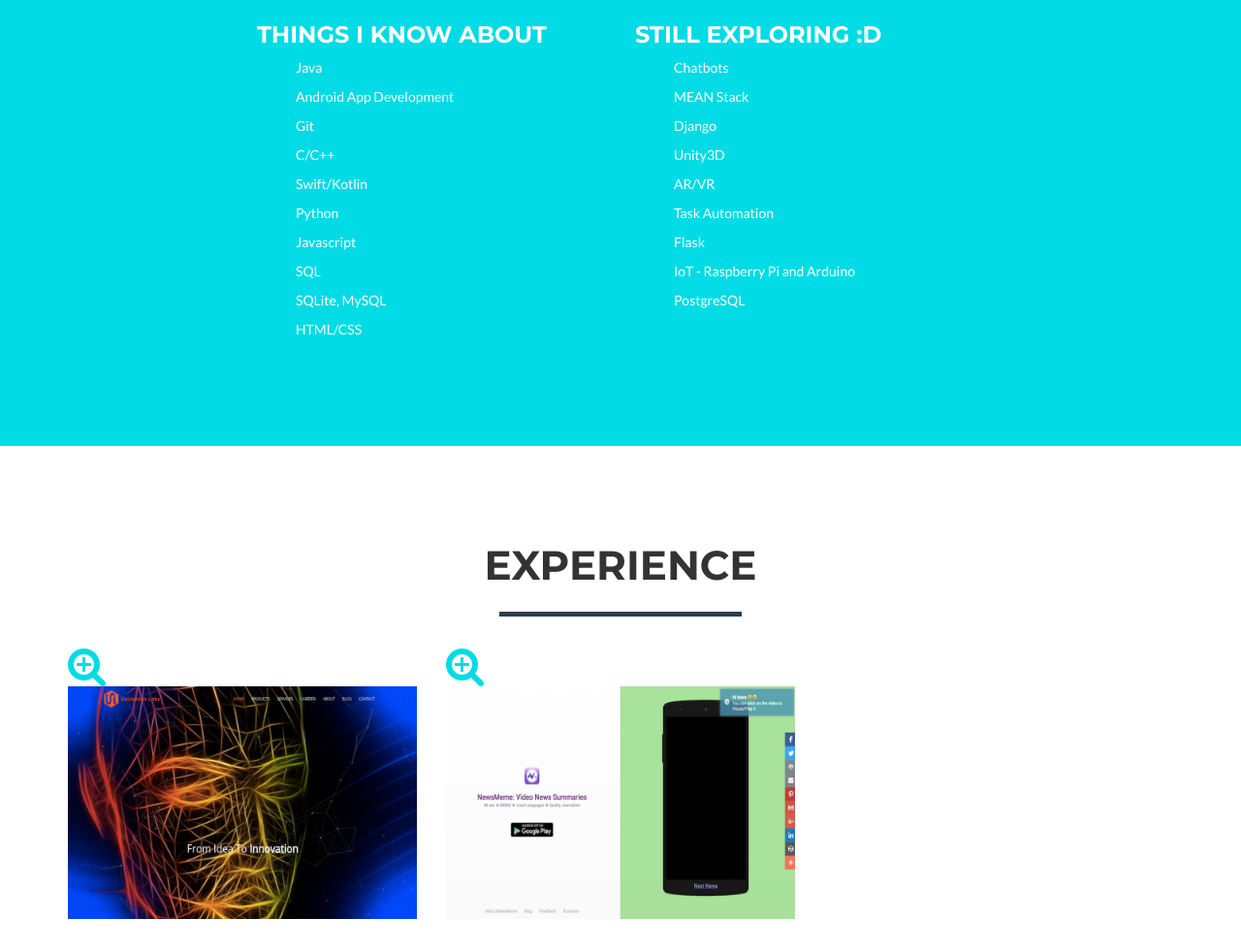
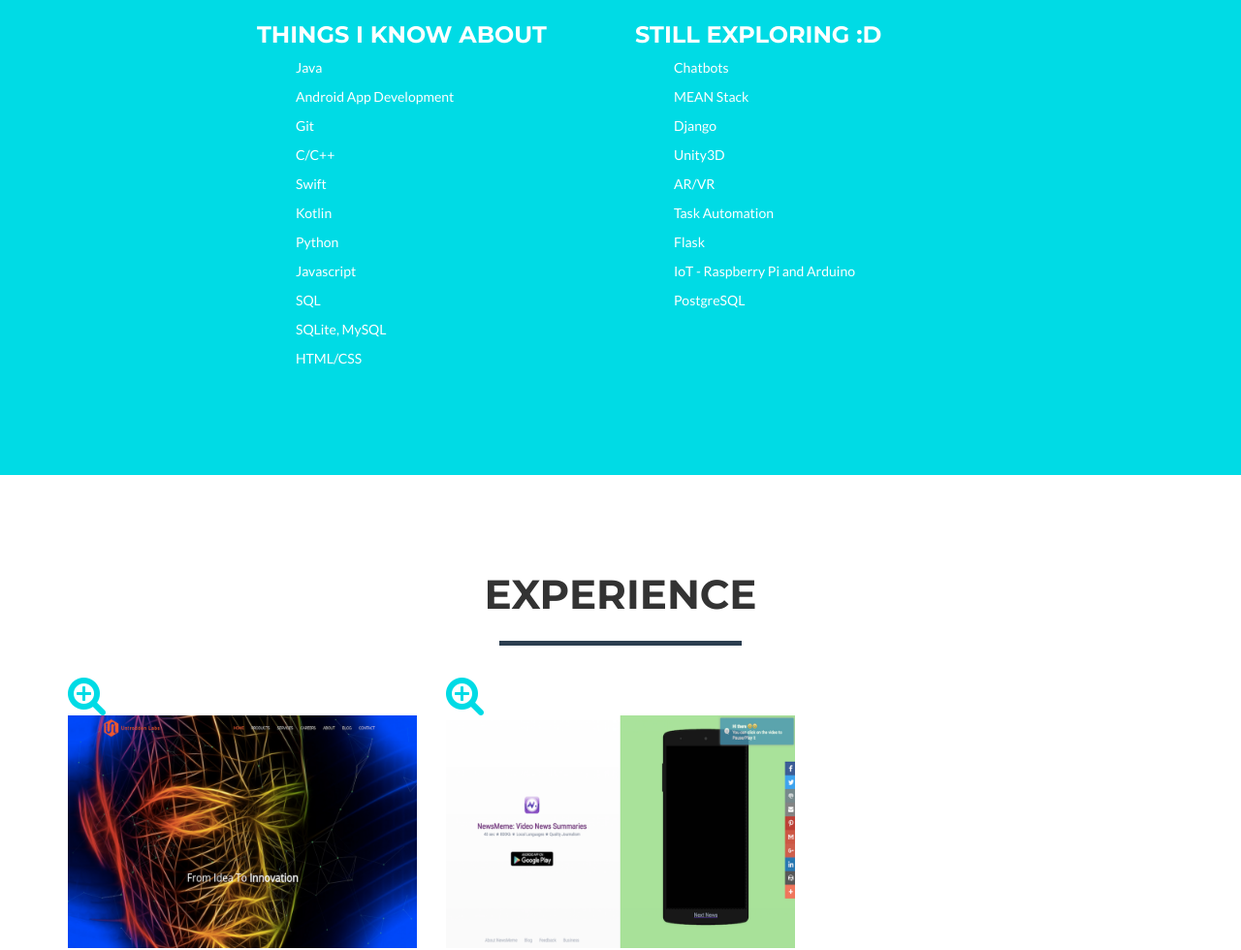
Before and after one commit to GurpreetSK95/gurpreetsk.github.io, a website: page index.html in a window 1280 px wide. Shown: the part 1555-2535 px from the top of the page at 97% size. Drawn offline with nearby package versions, Linux system fonts and the light colour scheme.

```diff
--- a/index.html
+++ b/index.html
@@ -151,7 +151,8 @@
                 <ul>Android App Development</ul>
                 <ul>Git</ul>
                 <ul>C/C++</ul>
-                <ul>Swift/Kotlin</ul>
+                <ul>Swift</ul>
+                <ul>Kotlin</ul>
                 <ul>Python</ul>
                 <ul>Javascript</ul>
                 <ul>SQL</ul>
```
Also changed, not shown: 1 other file.
